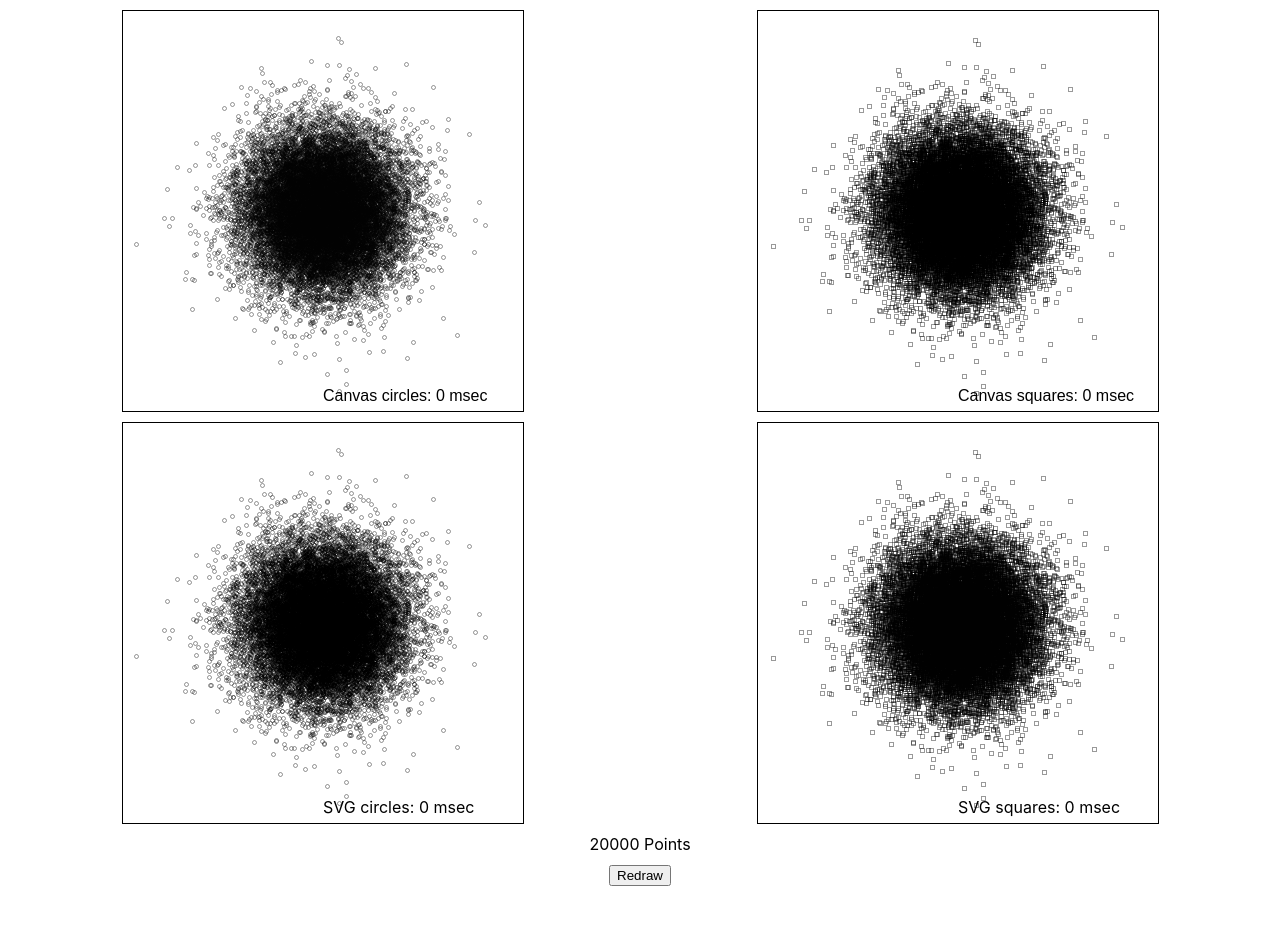
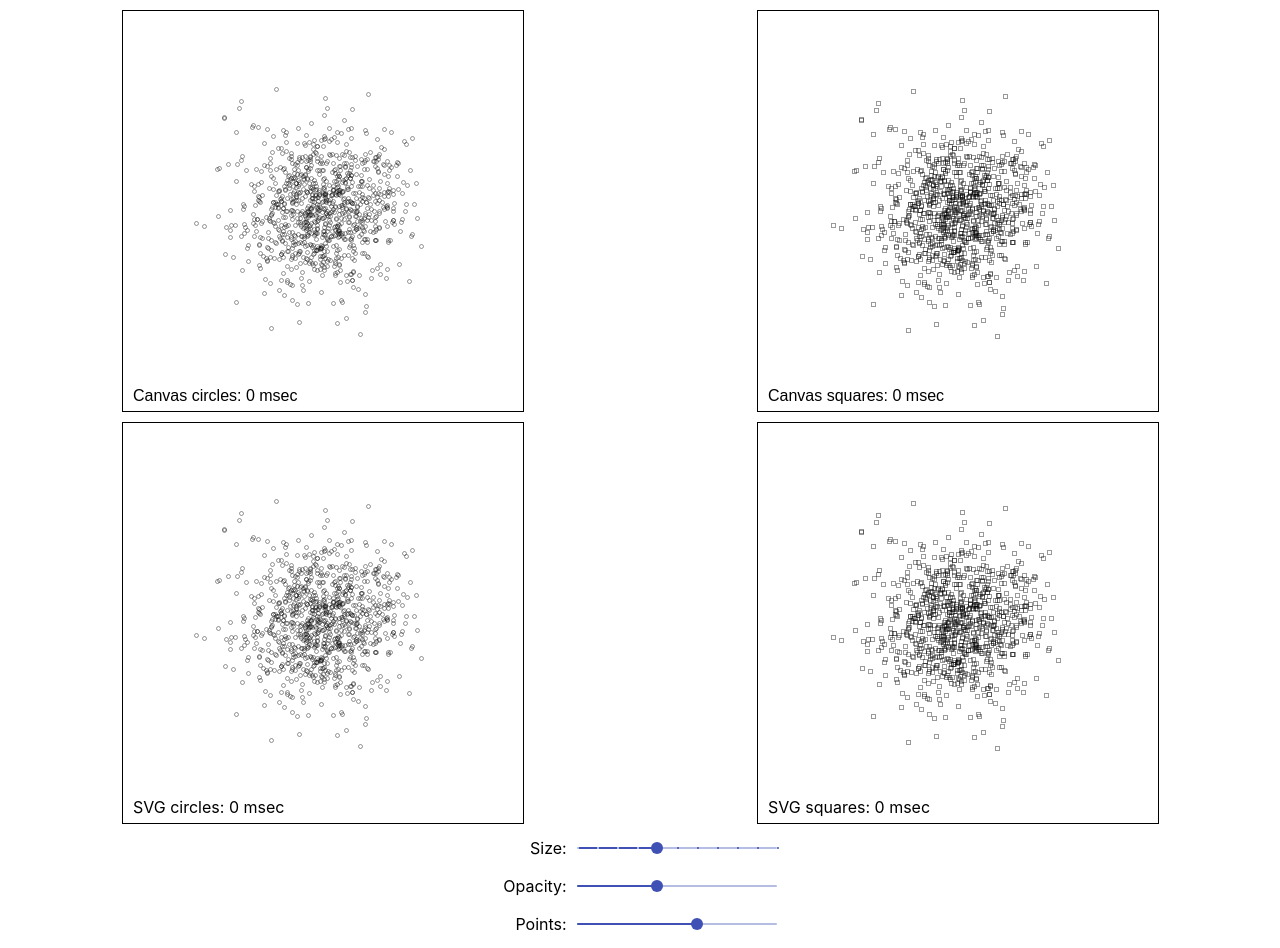
Before and after one commit to hemanrobinson/svg-canvas-performance, a React (Create React App) app: page / in a window 1280 px wide. Before the commit the page ends 896 px from the top, so only its background shows below. Built offline with nearby package versions, Linux system fonts and the light colour scheme.

Commit message:
Sliders!

```diff
--- a/package.json
+++ b/package.json
@@ -3,6 +3,7 @@
   "version": "0.1.0",
   "private": true,
   "dependencies": {
+    "@material-ui/core": "^4.11.2",
     "@testing-library/jest-dom": "^5.11.6",
     "@testing-library/react": "^11.2.2",
     "@testing-library/user-event": "^12.2.2",
--- a/src/App.css
+++ b/src/App.css
@@ -10,6 +10,12 @@ div {
 .Grid {
     display: grid;
     grid-template-columns: repeat( 2, 1fr );
-    grid-auto-rows: minmax( 100px, auto );
     justify-items: center;
 }
+.GridControls {
+    display: grid;
+    grid-template-columns: auto 200px;
+    align-items: center;
+    justify-items: right;
+    justify-content: center;
+}
--- a/src/App.js
+++ b/src/App.js
@@ -1,4 +1,5 @@
 import React from 'react';
+import { Slider } from '@material-ui/core';
 import * as d3 from 'd3';
 import PlotCanvas from './PlotCanvas';
 import PlotSVG from './PlotSVG';
@@ -17,14 +18,8 @@ class App extends React.Component {
         this.plotRef2 = React.createRef();
         this.plotRef3 = React.createRef();
 
-        // Generate random normal data.
-        let data = [],
-            f = d3.randomNormal( 0.5, 0.1 ),
-            n = 20000;
-        for( let i = 0; ( i < n ); i++ ) {
-            data[ i ] = [ f(), f()];
-        }
-        this.data = data;
+        // Generate data.
+        this.data = this.generateData( 1000 );
     }
 
     // Redraws all plots.
@@ -35,21 +30,85 @@ class App extends React.Component {
         this.plotRef3.current.draw();
     }
 
+    // Assigns size.
+    setSize = ( event, newValue ) => {
+        this.plotRef0.current.setState({ size: newValue });
+        this.plotRef1.current.setState({ size: newValue });
+        this.plotRef2.current.setState({ size: newValue });
+        this.plotRef3.current.setState({ size: newValue });
+        this.redraw();
+    }
+
+    // Assigns opacity.
+    setOpacity = ( event, newValue ) => {
+        this.plotRef0.current.setState({ opacity: newValue });
+        this.plotRef1.current.setState({ opacity: newValue });
+        this.plotRef2.current.setState({ opacity: newValue });
+        this.plotRef3.current.setState({ opacity: newValue });
+        this.redraw();
+    }
+
+    // Generates random normal data.
+    generateData = ( newValue ) => {
+        let data = [],
+            f = d3.randomNormal( 0.5, 0.1 ),
+            n = newValue;
+        for( let i = 0; ( i < n ); i++ ) {
+            data[ i ] = [ f(), f()];
+        }
+        return data;
+    }
+
+    // Assigns data.
+    setData = ( event, newValue ) => {
+        let newData = this.generateData( 10 ** newValue );
+        this.plotRef0.current.setState({ data: newData });
+        this.plotRef1.current.setState({ data: newData });
+        this.plotRef2.current.setState({ data: newData });
+        this.plotRef3.current.setState({ data: newData });
+        this.redraw();
+    }
+
     // Return the App.
     render() {
         return (
             <div className="Column">
                 <div className="Grid">
-                    <PlotCanvas data={this.data} size={4} shape={"circle"} opacity={0.4} ref={this.plotRef2}/>
-                    <PlotCanvas data={this.data} size={4} shape={"square"} opacity={0.4} ref={this.plotRef3}/>
-                    <PlotSVG    data={this.data} size={4} shape={"circle"} opacity={0.4} ref={this.plotRef0}/>
-                    <PlotSVG    data={this.data} size={4} shape={"square"} opacity={0.4} ref={this.plotRef1}/>
+                    <PlotCanvas data={this.data} size={4} shape={"circle"} opacity={0.4} ref={this.plotRef0}/>
+                    <PlotCanvas data={this.data} size={4} shape={"square"} opacity={0.4} ref={this.plotRef1}/>
+                    <PlotSVG    data={this.data} size={4} shape={"circle"} opacity={0.4} ref={this.plotRef2}/>
+                    <PlotSVG    data={this.data} size={4} shape={"square"} opacity={0.4} ref={this.plotRef3}/>
                 </div>
-                <div>
-                    <label>{this.data.length} Points</label>
-                </div>
-                <div>
-                    <button onClick={this.redraw}>Redraw</button>
+                <div className="GridControls">
+                    <label>Size:</label>
+                    <Slider
+                        defaultValue={ 4 }
+                        step={ 1 }
+                        min={ 0 }
+                        max={ 10 }
+                        valueLabelDisplay="auto"
+                        marks
+                        onChangeCommitted={ this.setSize }
+                    />
+                    <label>Opacity:</label>
+                    <Slider
+                        defaultValue={ 0.4 }
+                        step={ 0.01 }
+                        min={ 0 }
+                        max={ 1 }
+                        valueLabelDisplay="auto"
+                        onChangeCommitted={ this.setOpacity }
+                    />
+                    <label>Points:</label>
+                    <Slider
+                        defaultValue={ 3 }
+                        step={ 1 }
+                        min={ 0 }
+                        max={ 5 }
+                        valueLabelFormat={( value ) => ( 10 ** value )}
+                        valueLabelDisplay="auto"
+                        onChangeCommitted={ this.setData }
+                    />
                 </div>
             </div>
         );
--- a/src/PlotCanvas.js
+++ b/src/PlotCanvas.js
@@ -13,6 +13,11 @@ class PlotCanvas extends React.Component {
         this.canvasRef = React.createRef();
         this.xScale = d3.scaleLinear().domain([ 0, 1 ]).range([ 0, this.width ]);
         this.yScale = d3.scaleLinear().domain([ 0, 1 ]).range([ this.height, 0 ]);
+        this.state = {
+            data: props.data,
+            size: props.size,
+            opacity: props.opacity
+        }
     }
 
     // Draws on mounting.
@@ -25,7 +30,8 @@ class PlotCanvas extends React.Component {
 
         // Initialization.
         let { width, height, canvasRef, xScale, yScale } = this;
-        let { data, size, shape, opacity } = this.props;
+        let { shape } = this.props;
+        let { data, size, opacity } = this.state;
 
         // Initialization.
         let canvas = canvasRef.current,
@@ -60,7 +66,7 @@ class PlotCanvas extends React.Component {
         // Draw the time.
         g.fillStyle = "#000000";
         g.font = "16px sans-serif";
-        g.fillText( "Canvas " + shape + "s: " + t1 + " msec", width / 2, height - 10 );
+        g.fillText( "Canvas " + shape + "s: " + t1 + " msec", 10, height - 10 );
     }
 
     render() { return <canvas width={this.width} height={this.height} ref={this.canvasRef}></canvas> }
--- a/src/PlotSVG.js
+++ b/src/PlotSVG.js
@@ -13,22 +13,31 @@ class PlotSVG extends React.Component {
         this.svgRef = React.createRef();
         this.xScale = d3.scaleLinear().domain([ 0, 1 ]).range([ 0, this.width ]);
         this.yScale = d3.scaleLinear().domain([ 0, 1 ]).range([ this.height, 0 ]);
+        this.state = {
+            data: props.data,
+            size: props.size,
+            opacity: props.opacity
+        }
+    }
+
+    // Creates SVG elements.
+    createSVGElements() {
+
+        // Create the points.
+        const svg = d3.select( this.svgRef.current );
+        let sgvShape = ( this.props.shape === "circle" ) ? "circle" : "rect";
+        svg.selectAll( sgvShape ).remove();
+        this.state.data.forEach(() => {
+            svg.append( sgvShape );
+        });
+
+        // Create the time.
+        svg.selectAll( "text" ).remove();
+        svg.append( "text" );
     }
 
     // Draws on mounting.
     componentDidMount() {
-
-        // Create the points.
-        const svg = d3.select( this.svgRef.current );
-        let sgvShape = ( this.props.shape === "circle" ) ? "circle" : "rect";
-        this.props.data.forEach(() => {
-            svg.append( sgvShape );
-        });
-
-        // Create the time.
-        svg.append( "text" );
-
-        // Draw both.
         this.draw();
     }
 
@@ -36,8 +45,12 @@ class PlotSVG extends React.Component {
     draw() {
 
         // Initialization.
-        let { width, height, svgRef, xScale, yScale } = this;
-        let { data, size, shape, opacity } = this.props;
+        let { height, svgRef, xScale, yScale } = this;
+        let { shape } = this.props;
+        let { data, size, opacity } = this.state;
+
+        // Re-create SVG elements, in case the data changed.
+        this.createSVGElements();
 
         // Draw the points.
         let t0 = Date.now();
@@ -66,7 +79,7 @@ class PlotSVG extends React.Component {
 
         // Draw the time.
         svg.select( "text" )
-            .attr( "x", width / 2 )
+            .attr( "x", 10 )
             .attr( "y", height - 10 )
             .text( "SVG " + shape + "s: " + t1 + "  msec" );
     }
```
Also changed, not shown: 2 other files (tests, documents, lock files or other folders).
